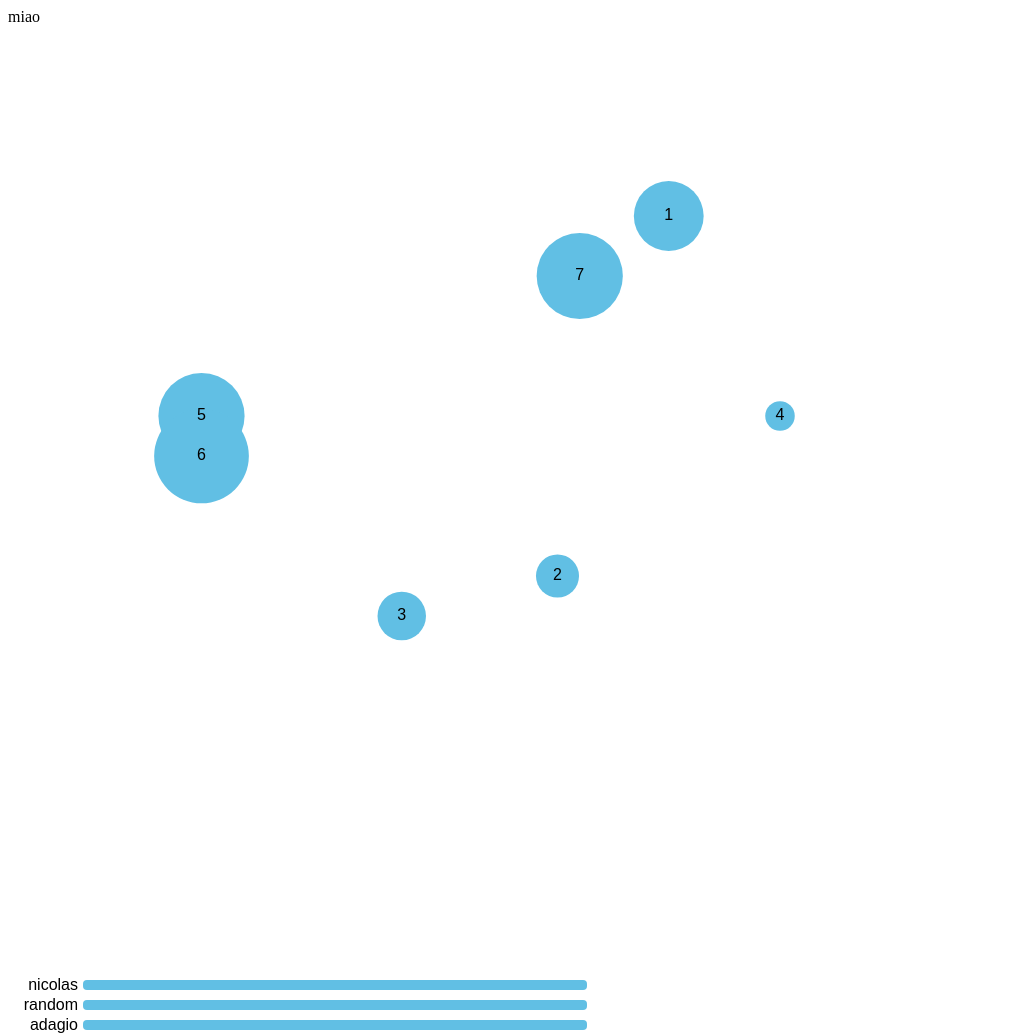
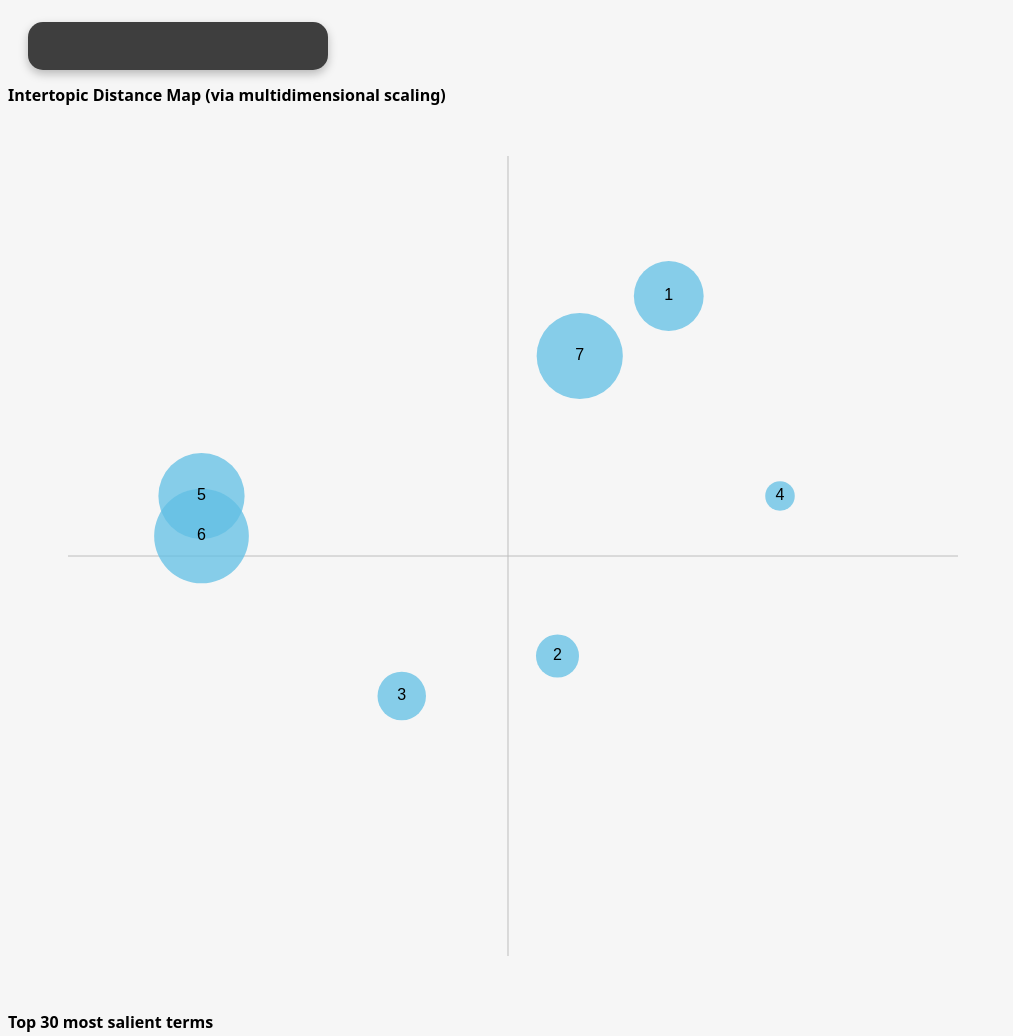
Before and after one commit to nerotulip/quantitas-pure-d3, a website: page index.html in a window 1280 px wide. Shown: the top 1036 px of the page, without its empty margins (0-1013 px from the left). Drawn offline with Linux system fonts and the light colour scheme.

Commit message:
transtions

```diff
--- a/index.html
+++ b/index.html
@@ -3,11 +3,13 @@
 <html>
   <head>
     <meta charset="utf-8" />
-    <title>Simple D3 Dev Env</title>
+    <title>Intertopic Clustering</title>
+    <link rel="stylesheet" href="styles.css" />
     <script type="text/javascript" src="d3.js"></script>
     <script type="text/javascript" src="lodash.js"></script>
   </head>
-  <body id="my_dataviz">
+  <div id="select-conteiner"><select id="selectButtonTopics"></select></div>
+  <body id="my_dataviz" class="bubblechart">
     <div id="cluster_viz"></div>
     <script>
       const width = 1000
@@ -115,6 +117,7 @@
         .scaleLinear()
         .domain([-20, 20])
         .range([margins.left, width - margins.right])
+
       const yScaleBubble = d3
         .scaleLinear()
         .domain([20, -20])
@@ -132,13 +135,33 @@
 
       const svgBubbleWrapper = d3.select("#my_dataviz").append("div")
 
-      svgBubbleWrapper.append("div").attr("class", "title").text("miao")
+      svgBubbleWrapper
+        .append("div")
+        .attr("class", "title")
+        .text("Intertopic Distance Map (via multidimensional scaling)")
 
       const svgBubbles = svgBubbleWrapper
         .append("svg")
         .attr("width", width)
         .attr("height", height)
-      //.append("g")
+      // AXIS AS SVG LINES
+      svgBubbles
+        .append("line")
+        .attr("x1", margins.left)
+        .attr("x2", width - margins.right)
+        .attr("y1", height / 2)
+        .attr("y2", height / 2)
+        .style("stroke", "#BDBDBD")
+        .style("opacity", 1)
+
+      svgBubbles
+        .append("line")
+        .attr("x1", width / 2)
+        .attr("x2", width / 2)
+        .attr("y1", margins.top)
+        .attr("y2", height - margins.bottom)
+        .style("stroke", "#BDBDBD")
+        .style("opacity", 1)
 
       function drawBubblePlot(dataset, state) {
         //Bubbles
@@ -152,11 +175,15 @@
           .attr("cy", (d) => yScaleBubble(d.pc2))
           .attr("r", (d) => circleScale(d.sizeArea))
           .attr("fill", "#61BFE4")
+          .style("opacity", 0.75)
           .on("mouseover", function (event) {
             const hoveredTopic = event.target.__data__.topic
-            d3.selectAll("circle.bubbles").style("opacity", 0.1)
-            d3.select(this).style("opacity", 0.7)
-            d3.select(this).style("fill", "red")
+            d3.selectAll("circle.bubbles")
+              .transition()
+              .duration(250)
+              .style("opacity", 0.1)
+            d3.select(this).transition().duration(250).style("opacity", 0.75)
+            d3.select(this).style("fill", "#FD6332")
             const hoveredDataset = orderedData
               .filter((d) => d.topic === hoveredTopic)
               .map((d) => d.words)[0]
@@ -164,7 +191,7 @@
           })
           .on("mouseout", function (d) {
             d3.selectAll("circle.bubbles")
-              .style("opacity", 0.7)
+              .style("opacity", 0.75)
               .style("fill", "#61BFE4")
             drawBarChart(dataCustomRects, "default")
           })
@@ -188,6 +215,12 @@
 
       //SVG BARS ///////////////////////////////////////////////////////////////////////////////////////////////
 
+      const svgBarsWrapper = d3.select("#my_dataviz").append("div")
+
+      svgBarsWrapper
+        .append("div")
+        .attr("class", "title")
+        .text("Top 30 most salient terms")
       const svgBars = d3
         .select("#my_dataviz")
         .append("svg")
@@ -213,7 +246,7 @@
           .attr("height", 10)
           .attr("rx", 4)
           .attr("ry", 4)
-          .attr("fill", state === "default" ? "#61BFE4" : "red")
+          .attr("fill", state === "default" ? "#61BFE4" : "#FD6332")
           .on("mouseover", function (event) {
             const hoveredBar = event.target.__data__
             svgBars.select("#" + hoveredBar.word).style("font-weight", "bold")
@@ -223,6 +256,8 @@
             svgBubbles.selectAll("circle").style("opacity", 0.2)
             svgBubbles
               .select("#circle-" + hoveredBar.topic)
+              .transition()
+              .duration(250)
               .style("opacity", 0.75)
               .style("stroke", "black")
           })
@@ -236,7 +271,7 @@
             svgBars
               .selectAll("rect")
               .transition()
-              .duration(150)
+              .duration(250)
               .style("opacity", 0.75)
           })
 
--- a/styles.css
+++ b/styles.css
@@ -18,6 +18,12 @@ h1 {
   font-family: Arial, Helvetica, sans-serif;
   position: absolute;
   top: 600px;
+}
+
+div.title {
+  font-family: "Noto Sans", sans-serif;
+  font-weight: 800;
+  font-size: 18;
 }
 
 #header {
@@ -59,15 +65,3 @@ select {
 select::-ms-expand {
   display: none;
 }
-/*
-select {
-  width: 300px;
-
-  border-radius: 15px;
-  padding: 0.25em 0.5em;
-  font-size: 1.25rem;
-  cursor: pointer;
-  line-height: 1.1;
-  background-color: #3e3e3e;
-  color: white;
-} */
```
Also changed, not shown: clusteringViz.html (+5 -3 lines).
